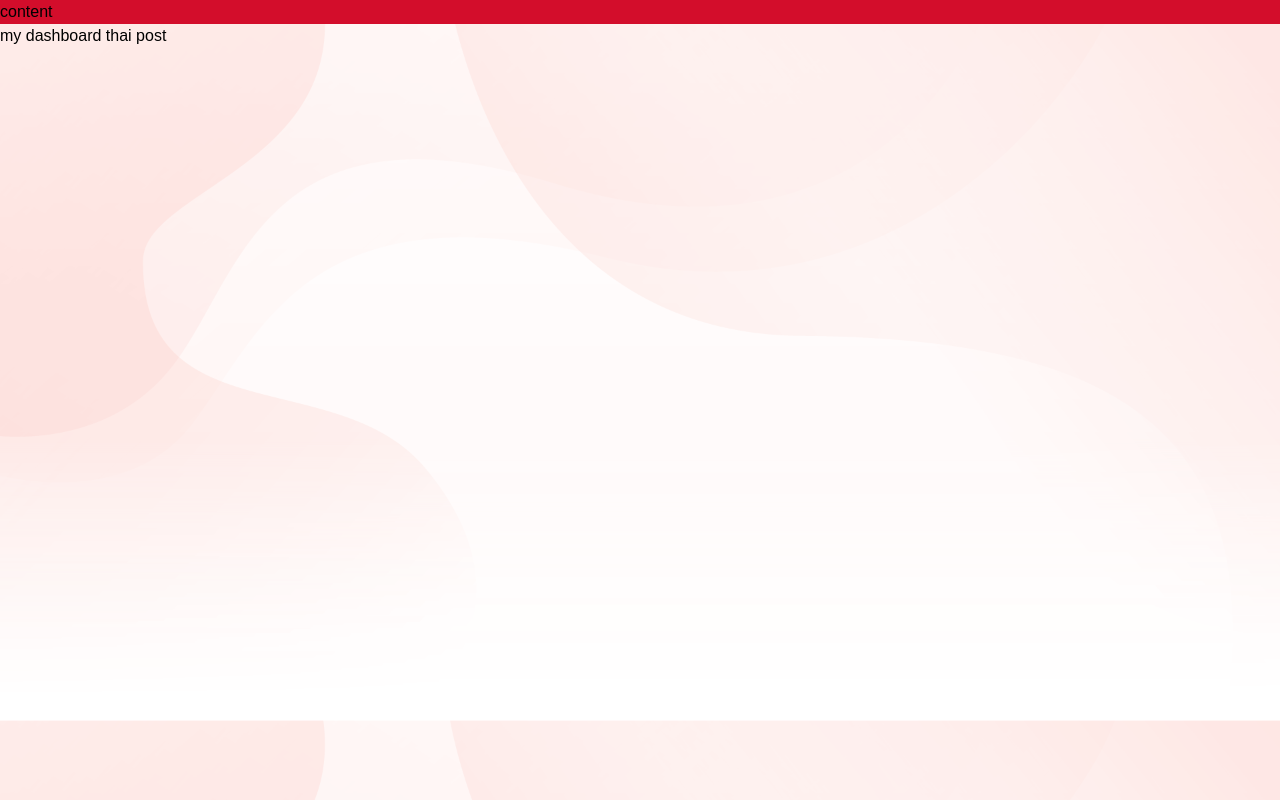
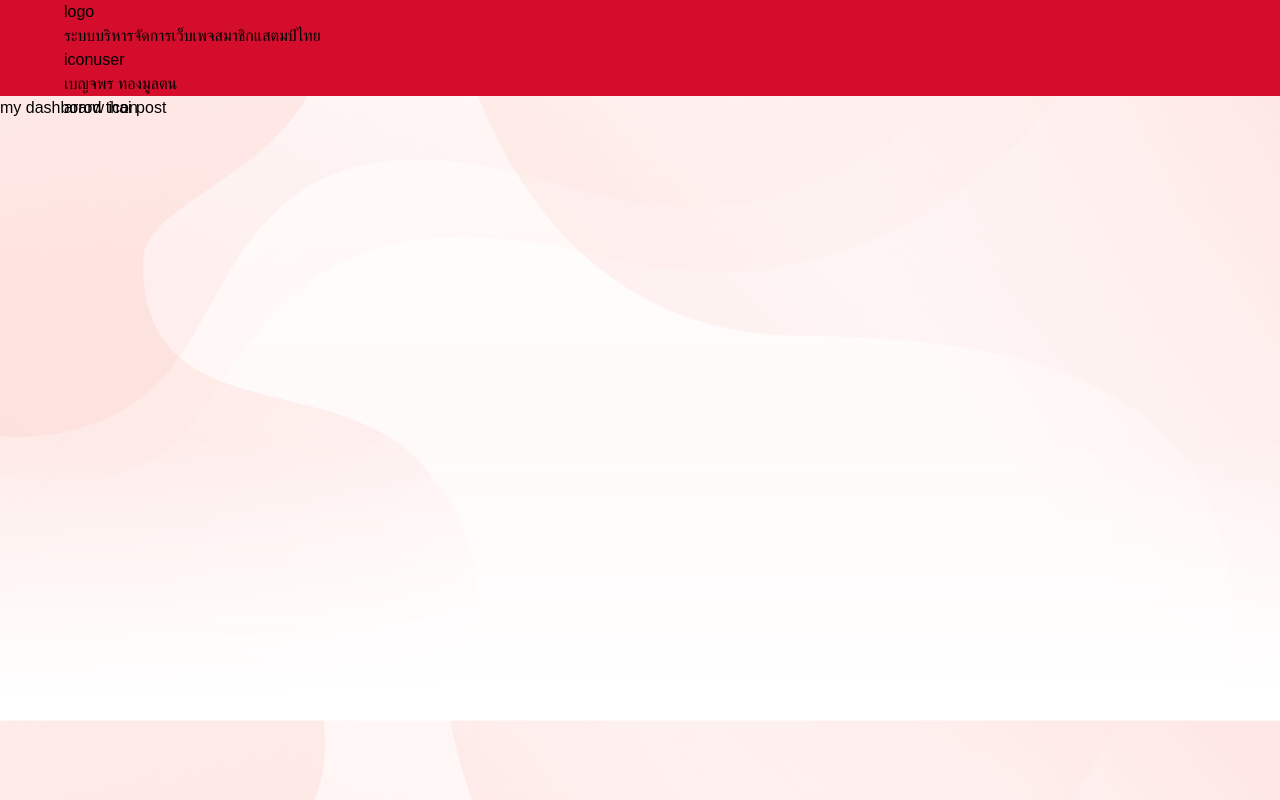
Before and after one commit to jarangit/FL_ThialandPost_Dashboard, a Next.js app: page / in a window 1280 px wide. Built offline with nearby package versions, Linux system fonts and the light colour scheme; a web font is replaced by a local one.

Commit message:
feat: create menu

```diff
--- a/components/layouts/menu.tsx
+++ b/components/layouts/menu.tsx
@@ -4,9 +4,17 @@ type Props = {}
 
 const Menu = (props: Props) => {
   return (
-    <div className='bg-red'>
-      <div>
-        content
+    <div className='bg-red h-24'>
+      <div className='myContainer'>
+        <div>
+          <div>logo</div>
+          <div>ระบบบริหารจัดการเว็บเพจสมาชิกแสตมป์ไทย</div>
+          <div>
+            <div>iconuser</div>
+            <div>เบญจพร ทองมูลตน</div>
+            <div>arrow icon</div>
+          </div>
+        </div>
       </div>
     </div>
   )
```
